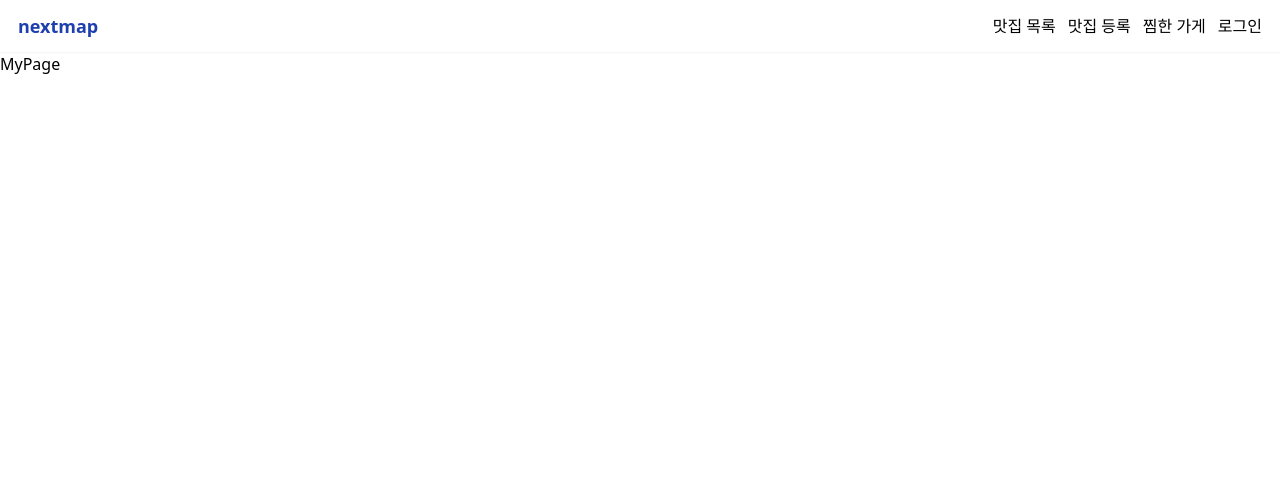
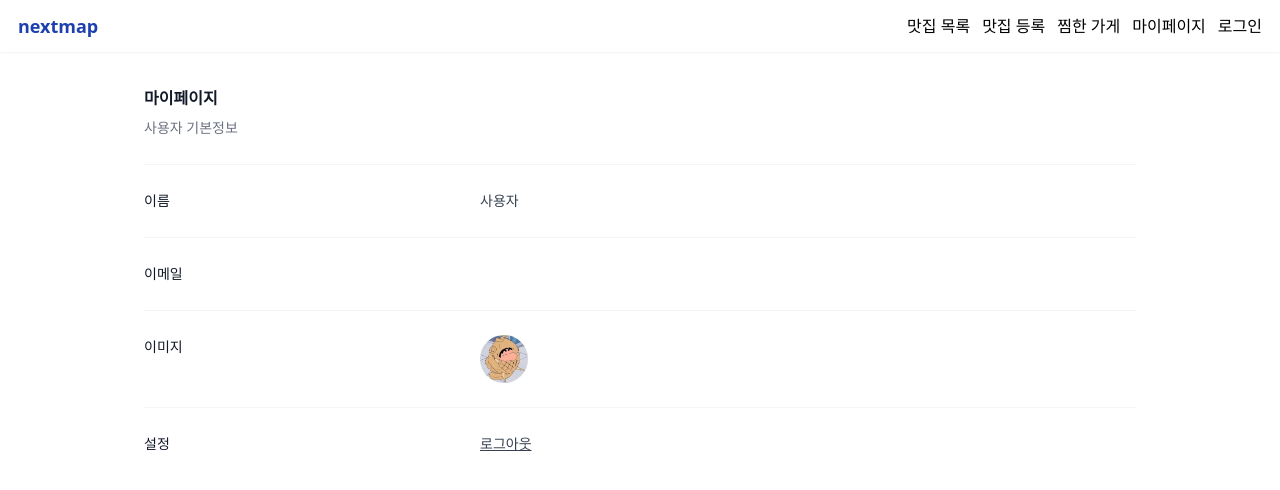
Before and after one commit to oh-ji-yeon/fastcampus-next-map, a Next.js app: page /users/mypage in a window 1280 px wide. Shown: the top 490 px of the page. Built offline with nearby package versions, Linux system fonts and the light colour scheme; no server answers.

Commit message:
마이페이지 컴포넌트 작업

```diff
--- a/src/components/Navbar.tsx
+++ b/src/components/Navbar.tsx
@@ -9,7 +9,7 @@
   const [isOpen, setIsOpen] = useState(false);
   const { data, status } = useSession();
 
-  console.log(data);
+  // console.log(data);
 
   return (
     <>
@@ -26,6 +26,9 @@
           </Link>
           <Link href="/users/likes" className="navbar__list--item">
             찜한 가게
+          </Link>
+          <Link href="/users/mypage" className="navbar__list--item">
+            마이페이지
           </Link>
           {status === "authenticated" ? (
             <button type="button" onClick={() => signOut()}>
@@ -59,12 +62,25 @@
             <Link href="/users/likes" className="navbar__list--item--mobile">
               찜한 가게
             </Link>
-            <Link
-              href="/api/auth/signin"
-              className="navbar__list--item--mobile"
-            >
-              로그인
+            <Link href="/users/mypage" className="navbar__list--item--mobile">
+              마이페이지
             </Link>
+            {status === "authenticated" ? (
+              <button
+                type="button"
+                onClick={() => signOut()}
+                className="navbar__list--item--mobile"
+              >
+                로그아웃
+              </button>
+            ) : (
+              <Link
+                href="/api/auth/signin"
+                className="navbar__list--item--mobile"
+              >
+                로그인
+              </Link>
+            )}
           </div>
         </div>
       )}
--- a/src/pages/index.tsx
+++ b/src/pages/index.tsx
@@ -17,11 +17,10 @@
   );
 }
 
-export async function getStaticProps() {
+export async function getServerSideProps() {
   const stores = await axios(`${process.env.NEXT_PUBLIC_API_URL}/api/stores`);
 
   return {
     props: { stores: stores.data },
-    revalidate: 60 * 60,
   };
 }
--- a/src/pages/users/mypage.tsx
+++ b/src/pages/users/mypage.tsx
@@ -1,7 +1,66 @@
-export default function MyPage() {
+import { useSession, signOut } from "next-auth/react";
+
+export default function Example() {
+  const { data: session } = useSession();
+
   return (
-    <div>
-      <h1>MyPage</h1>
+    <div className="md:max-w-5xl mx-auto px-4 py-8">
+      <div className="px-4 sm:px-0">
+        <h3 className="text-base font-semibold leading-7 text-gray-900">
+          마이페이지
+        </h3>
+        <p className="mt-1 max-w-2xl text-sm leading-6 text-gray-500">
+          사용자 기본정보
+        </p>
+      </div>
+      <div className="mt-6 border-t border-gray-100">
+        <dl className="divide-y divide-gray-100">
+          <div className="px-4 py-6 sm:grid sm:grid-cols-3 sm:gap-4 sm:px-0">
+            <dt className="text-sm font-medium leading-6 text-gray-900">
+              이름
+            </dt>
+            <dd className="mt-1 text-sm leading-6 text-gray-700 sm:col-span-2 sm:mt-0">
+              {session?.user.name ?? "사용자"}
+            </dd>
+          </div>
+          <div className="px-4 py-6 sm:grid sm:grid-cols-3 sm:gap-4 sm:px-0">
+            <dt className="text-sm font-medium leading-6 text-gray-900">
+              이메일
+            </dt>
+            <dd className="mt-1 text-sm leading-6 text-gray-700 sm:col-span-2 sm:mt-0">
+              {session?.user.email}
+            </dd>
+          </div>
+          <div className="px-4 py-6 sm:grid sm:grid-cols-3 sm:gap-4 sm:px-0">
+            <dt className="text-sm font-medium leading-6 text-gray-900">
+              이미지
+            </dt>
+            <dd className="mt-1 text-sm leading-6 text-gray-700 sm:col-span-2 sm:mt-0">
+              <img
+                alt="프로필 이미지"
+                width={48}
+                height={48}
+                className="rounded-full"
+                src={session?.user.image || "/images/zzang1.jpg"}
+              />
+            </dd>
+          </div>
+          <div className="px-4 py-6 sm:grid sm:grid-cols-3 sm:gap-4 sm:px-0">
+            <dt className="text-sm font-medium leading-6 text-gray-900">
+              설정
+            </dt>
+            <dd className="mt-1 text-sm leading-6 text-gray-700 sm:col-span-2 sm:mt-0">
+              <button
+                type="button"
+                className="underline hover:text-gray-500"
+                onClick={() => signOut()}
+              >
+                로그아웃
+              </button>
+            </dd>
+          </div>
+        </dl>
+      </div>
     </div>
   );
 }
--- a/src/styles/globals.css
+++ b/src/styles/globals.css
@@ -32,7 +32,7 @@
 
 @media only screen and (max-width: 600px) {
   .navbar--mobile {
-    @apply fixed w-full text-white h-screen top-[52px] bg-blue-800;
+    @apply fixed w-full text-white h-screen top-[52px] bg-blue-800 z-[100];
   }
 
   .navbar__list {
```
Also changed, not shown: public/images/zzang1.jpg (added).
